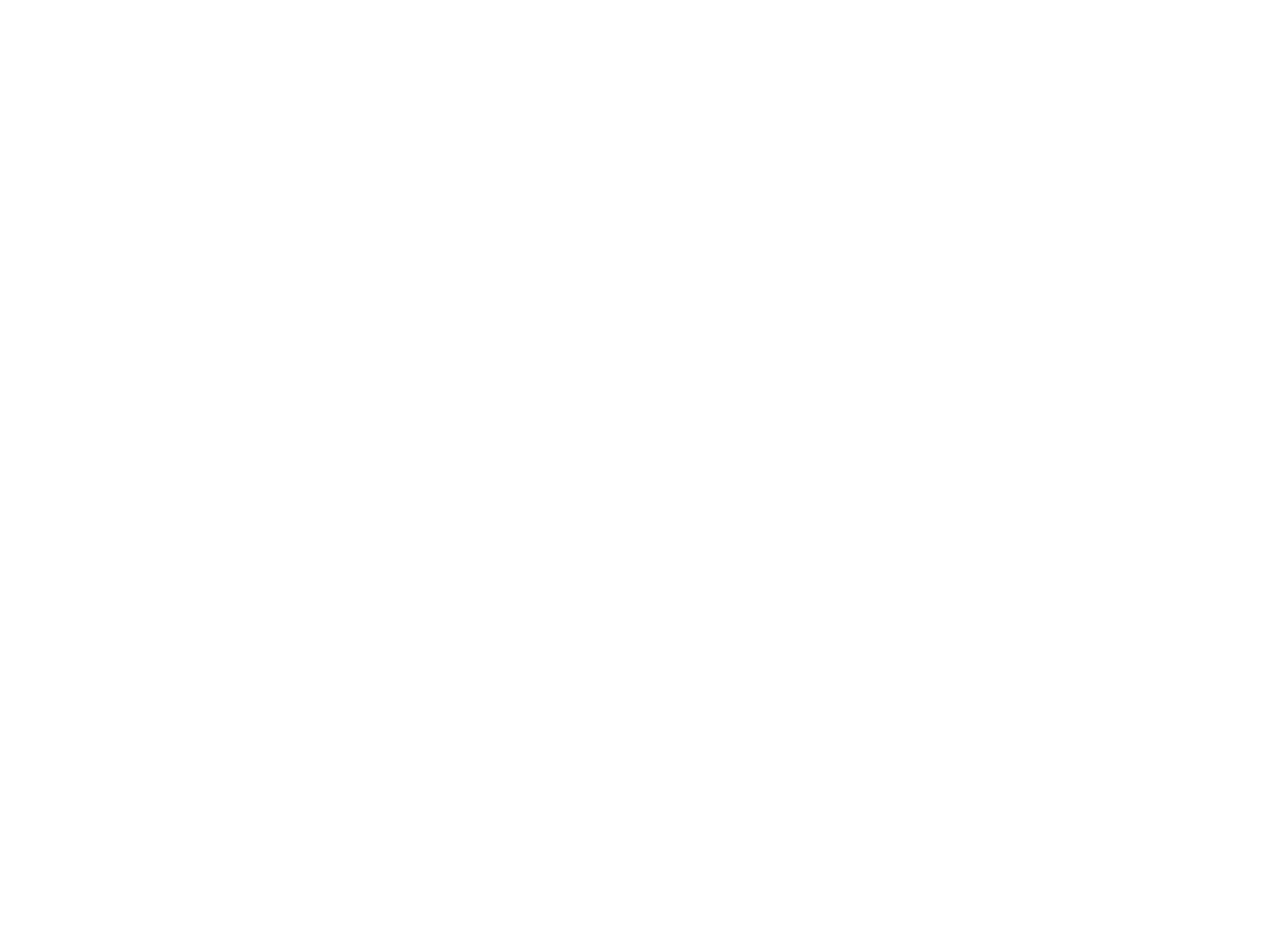
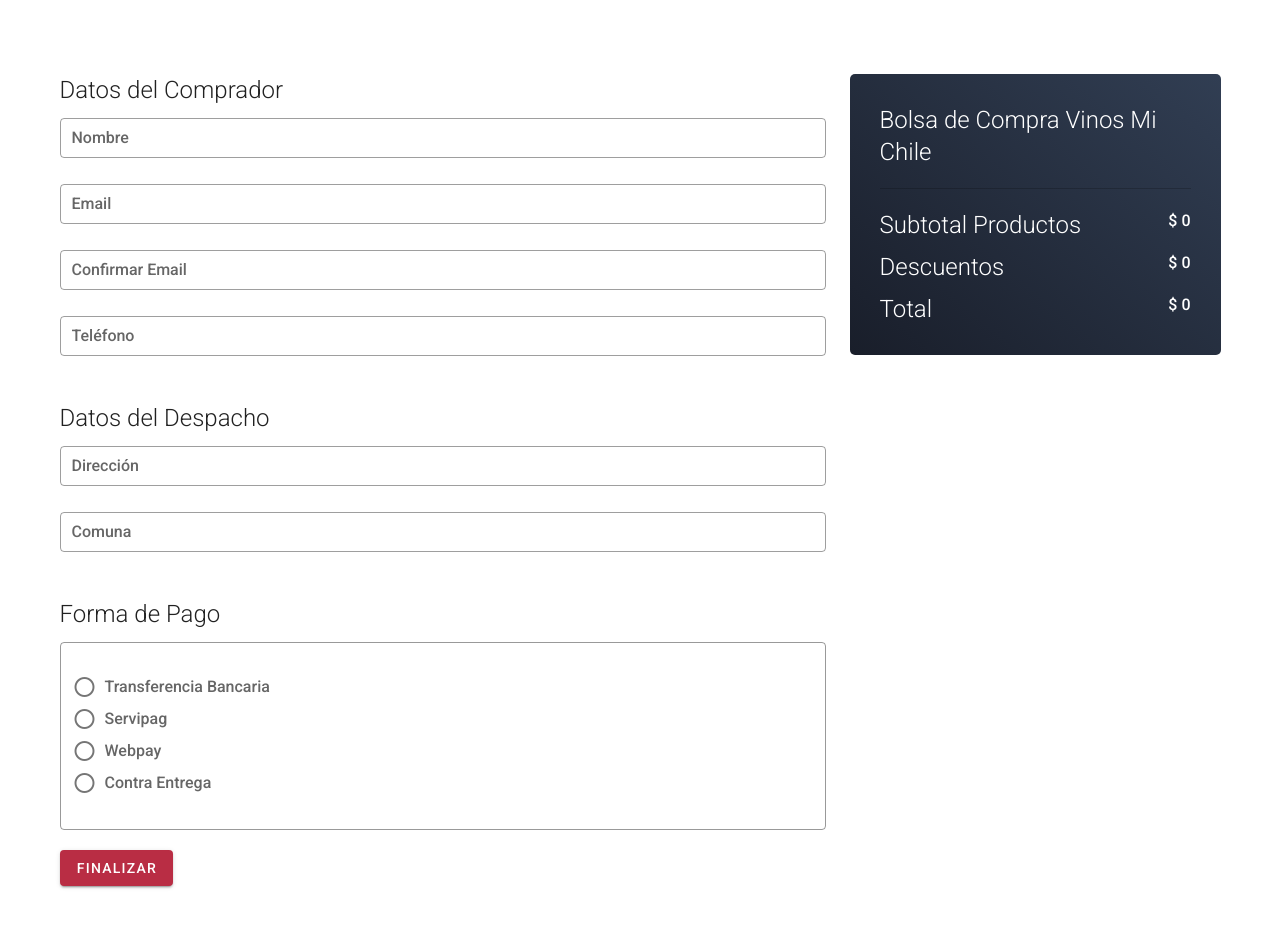
Before and after one commit to rcastillod/certificacion, a Vue app: page /checkout in a window 1280 px wide. Shown: the part 482-1410 px from the top of the page. Before the commit the page ends 800 px from the top, so only its background shows below. Built offline with nearby package versions, Linux system fonts and the light colour scheme.

Commit message:
➕ADD: Cart checkout

```diff
--- a/package.json
+++ b/package.json
@@ -12,7 +12,8 @@
     "vue": "^2.6.14",
     "vue-router": "^3.5.1",
     "vuetify": "^2.6.0",
-    "vuex": "^3.6.2"
+    "vuex": "^3.6.2",
+    "vuex-persist": "^3.1.3"
   },
   "devDependencies": {
     "@babel/core": "^7.12.16",
--- a/src/components/CartTotal.vue
+++ b/src/components/CartTotal.vue
@@ -12,11 +12,22 @@
             <div class="text-h5 font-weight-light">Total</div>
             <span>$ {{getCartTotal.toLocaleString('es-CL')}}</span>
         </div>
+        <div
+            v-if="carrito.length > 0"
+            class="cart-total__buton text-center mt-3">
+            <v-btn
+                color="secondary"
+                dark
+                @click="toCheckout"
+            >
+                Pagar
+            </v-btn>
+        </div>
     </div>
 </template>
 
 <script>
-import { mapGetters } from 'vuex'
+import { mapState, mapGetters } from 'vuex'
 
 export default {
     name: 'cart-total',
@@ -25,9 +36,14 @@ export default {
         return {}
     },
     computed: {
+        ...mapState(['carrito']),
         ...mapGetters(['getCartSubTotal', 'getCartDiscount', 'getCartTotal'])
     },
-    //methods: {}
+    methods: {
+        toCheckout() {
+            this.$router.push('/checkout')
+        }
+    }
     // watch: {},
     // components: {},
     // mixins: [],
--- /dev/null
+++ b/src/components/CheckoutForm.vue
@@ -0,0 +1,190 @@
+<template>
+    <v-form
+        ref="form"
+        v-model="valid"
+        lazy-validation
+    >
+        <div class="form-group mb-5">
+            <div class="text-h5 font-weight-light mb-3">Datos del Comprador</div>
+            <v-alert
+                :value="alertError"
+                color="red"
+                icon="mdi-alert-circle-outline"
+                outlined
+            >
+                <div>{{alertErrorMessage}}</div>
+            </v-alert>
+            <v-text-field
+                v-model="customerData.nombre"
+                :rules="nameRules"
+                dense
+                label="Nombre"
+                outlined
+                required
+            ></v-text-field>
+
+            <v-text-field
+                v-model="customerData.email"
+                :rules="emailRules"
+                dense
+                label="Email"
+                outlined
+                required
+            ></v-text-field>
+
+            <v-text-field
+                v-model="customerData.confirmEmail"
+                :rules="[ruleConfirmEmail]"
+                dense
+                label="Confirmar Email"
+                outlined
+                required
+            ></v-text-field>
+
+            <v-text-field
+                v-model="customerData.telefono"
+                :rules="phoneRules"
+                dense
+                label="Teléfono"
+                outlined
+                required
+            ></v-text-field>
+        </div>
+
+        <div class="form-group mb-5">
+            <div class="text-h5 font-weight-light mb-3">Datos del Despacho</div>
+            <v-text-field
+                v-model="customerData.direccion"
+                :rules="addressRules"
+                dense
+                label="Dirección"
+                outlined
+                required
+            ></v-text-field>
+
+            <v-text-field
+                v-model="customerData.comuna"
+                :rules="cityRules"
+                dense
+                label="Comuna"
+                outlined
+                required
+            ></v-text-field>
+        </div>
+
+        <div class="form-group mb-5">
+            <div class="text-h5 font-weight-light mb-3">Forma de Pago</div>
+            <div class="payment-options rounded pa-3">
+                <v-radio-group
+                    v-model="customerData.pago"
+                    :rules="paymentRules"
+                >
+                    <v-radio
+                        v-for="(pay, i) in payments"
+                        :key="i"
+                        :label="pay"
+                        :value="pay"
+                    ></v-radio>
+                </v-radio-group>
+            </div>
+        </div>
+
+        <v-btn
+            color="secondary"
+            class="mr-4"
+            @click="formValidation"
+        >
+            Finalizar
+        </v-btn>
+    </v-form>
+</template>
+
+<script>
+import { mapGetters, mapActions } from 'vuex'
+
+export default {
+    name: 'checkout-form',
+    // props: {},
+    data: function(){
+        return {
+            radioGroup: 0,
+            valid: true,
+            alertError: false,
+            alertErrorMessage: '',
+            customerData: {
+                nombre: null,
+                email: null,
+                confirmEmail: null,
+                telefono: null,
+                direccion: null,
+                comuna: null,
+                pago: null,
+            },
+            payments: [
+                'Transferencia Bancaria',
+                'Servipag',
+                'Webpay',
+                'Contra Entrega',
+            ],
+            nameRules: [
+                v => !!v || 'El nombre es obligatorio',
+                v => (v && v.length >= 10) || 'El nombre debe tener al menos 10 caracteres',
+            ],
+            emailRules: [
+                v => !!v || 'El email es obligatorio',
+                v => /.+@.+\..+/.test(v) || 'Ingresa un email valido',
+            ],
+            phoneRules: [
+                v => !!v || 'El teléfono es obligatorio',
+                v => /^(\+?56)?(\s?)(0?9)(\s?)[98765432]\d{7}$/.test(v) || 'Ingresa un numero de teléfono valido'
+            ],
+            addressRules: [
+                v => !!v || 'La dirección es obligatoria',
+            ],
+            cityRules: [
+                v => !!v || 'La comuna es obligatoria',
+            ],
+            paymentRules: [
+                v => !!v || 'El método de pago es obligatoria',
+            ]
+        }
+    },
+    computed: {
+        ...mapGetters(['getCartSubTotal', 'getCartDiscount', 'getCartTotal'])
+    },
+    methods: {
+        ...mapActions(['addCustomerDataAction']),
+        ruleConfirmEmail() {
+            if ( this.customerData.email != this.customerData.confirmEmail ) {
+                return 'El email no coincide'
+            }
+        },
+        formValidation() {
+            this.$refs.form.validate()
+            if ( this.valid == false ) {
+                this.alertError = true
+                this.alertErrorMessage = 'Por favor ingresa todos los campos requeridos!'
+            } else {
+                this.alertError = false
+                let data = this.customerData
+                data.subtotal = this.getCartSubTotal
+                data.descuento = this.getCartDiscount
+                data.total = this.getCartTotal
+                this.addCustomerDataAction(data)
+            }
+        }
+    }
+    // watch: {},
+    // components: {},
+    // mixins: [],
+    // filters: {},
+    // -- Lifecycle Methods
+    // -- End Lifecycle Methods
+}
+</script>
+
+<style scoped lang="scss">
+.payment-options {
+    border: 1px solid rgba(#000, .4);
+}
+</style>
--- a/src/router/index.js
+++ b/src/router/index.js
@@ -2,6 +2,7 @@ import Vue from 'vue'
 import VueRouter from 'vue-router'
 import HomeView from '../views/HomeView.vue'
 import VinosView from '../views/VinosView.vue'
+import CheckoutView from '../views/CheckoutView.vue'
 
 Vue.use(VueRouter)
 
@@ -15,6 +16,11 @@ const routes = [
     path: '/vinos',
     name: 'vinos',
     component: VinosView,
+  },
+  {
+    path: '/checkout',
+    name: 'checkout',
+    component: CheckoutView,
   }
   // {
   //   path: '/about',
--- a/src/store/actions.js
+++ b/src/store/actions.js
@@ -15,6 +15,9 @@ const actions = {
     },
     addToCartAction({ commit }, producto) {
         commit('ADD_TO_CART', producto)
+    },
+    addCustomerDataAction({ commit }, data) {
+        commit('ADD_CUSTOMER_DATA', data)
     }
 }
 
--- a/src/store/index.js
+++ b/src/store/index.js
@@ -1,19 +1,32 @@
 import Vue from 'vue'
 import Vuex from 'vuex'
+import VuexPersist from 'vuex-persist'
 import getters from './getters'
 import mutations from './mutations'
 import actions from './actions'
 
 Vue.use(Vuex)
 
+// Vuex persist config
+const vuexLocalStorage = new VuexPersist({
+  key: 'vuex',
+  reducer: (state) => ({
+    carrito: state.carrito,
+    customer: state.customer
+  }),
+  storage: window.localStorage,
+})
+
 export default new Vuex.Store({
   state: {
     vinos: [],
-    carrito: []
+    carrito: [],
+    customer: []
   },
   getters,
   mutations,
   actions,
   modules: {
-  }
+  },
+  plugins: [vuexLocalStorage.plugin]
 })
--- a/src/store/mutations.js
+++ b/src/store/mutations.js
@@ -13,6 +13,9 @@ const mutations = {
                 }
             })
         }
+    },
+    ADD_CUSTOMER_DATA(state, data) {
+        state.customer.push(data)
     }
 }
 
--- /dev/null
+++ b/src/views/CheckoutView.vue
@@ -0,0 +1,47 @@
+<template>
+    <div>
+        <heading-section title="Checkout"></heading-section>
+        <section class="checkout py-16">
+            <v-container>
+                <v-row>
+                    <v-col cols="12" md="8">
+                        <checkout-form></checkout-form>
+                    </v-col>
+                    <v-col cols="12" md="4">
+                        <cart-shop></cart-shop>
+                    </v-col>
+                </v-row>
+            </v-container>
+        </section>
+    </div>
+</template>
+
+<script>
+import HeadingSection from '@/components/HeadingSection.vue'
+import Cart from '@/components/Cart.vue'
+import CheckoutForm from '@/components/CheckoutForm.vue'
+
+export default {
+    name: 'checkout-view',
+    // props: {},
+    data: function(){
+        return {}
+    },
+    // computed: {},
+    //methods: {}
+    // watch: {},
+    components: {
+        'heading-section': HeadingSection,
+        'cart-shop': Cart,
+        'checkout-form': CheckoutForm
+    },
+    // mixins: [],
+    // filters: {},
+    // -- Lifecycle Methods
+    // -- End Lifecycle Methods
+}
+</script>
+
+<style scoped>
+
+</style>
```
Also changed, not shown: 1 other file (tests, documents, lock files or other folders).
